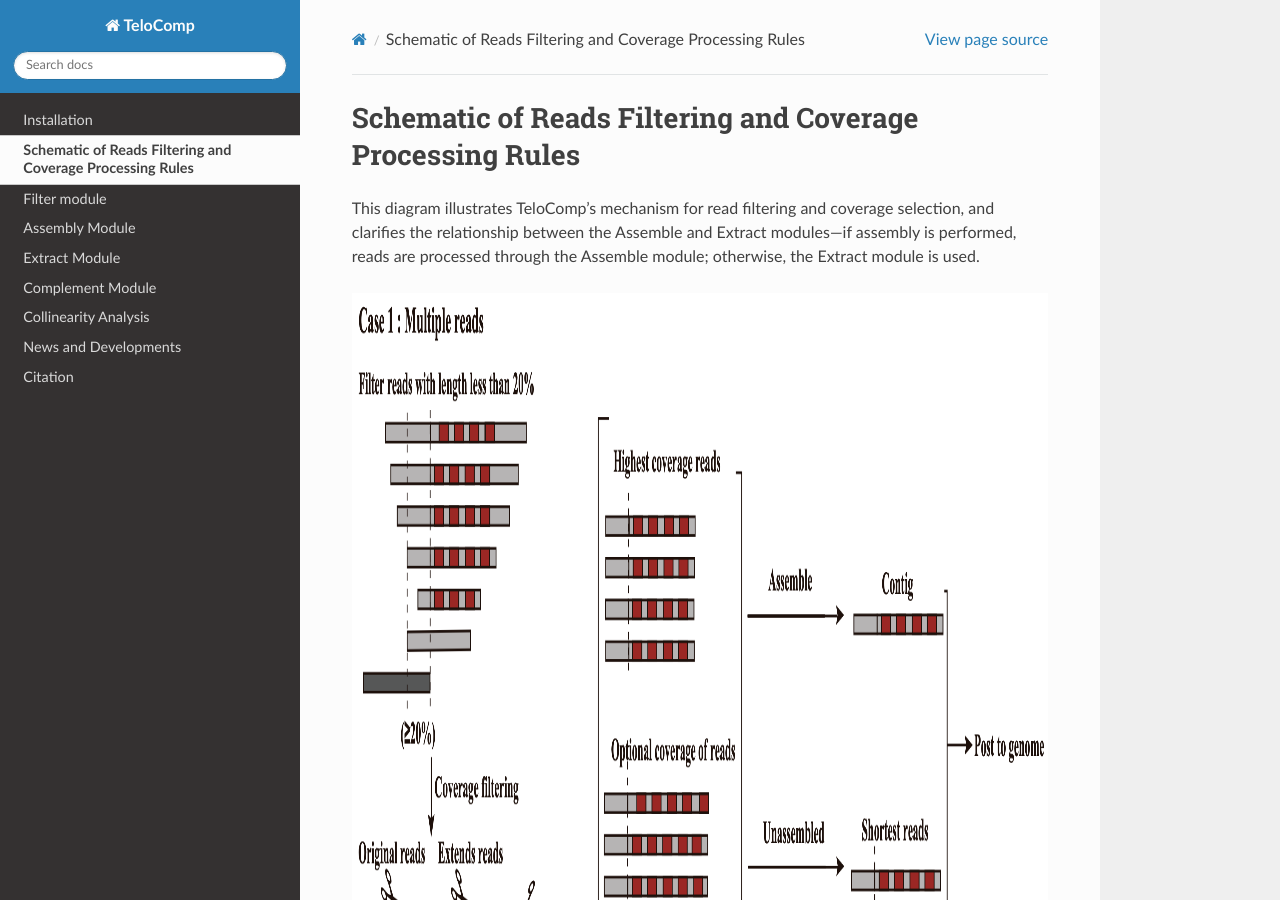
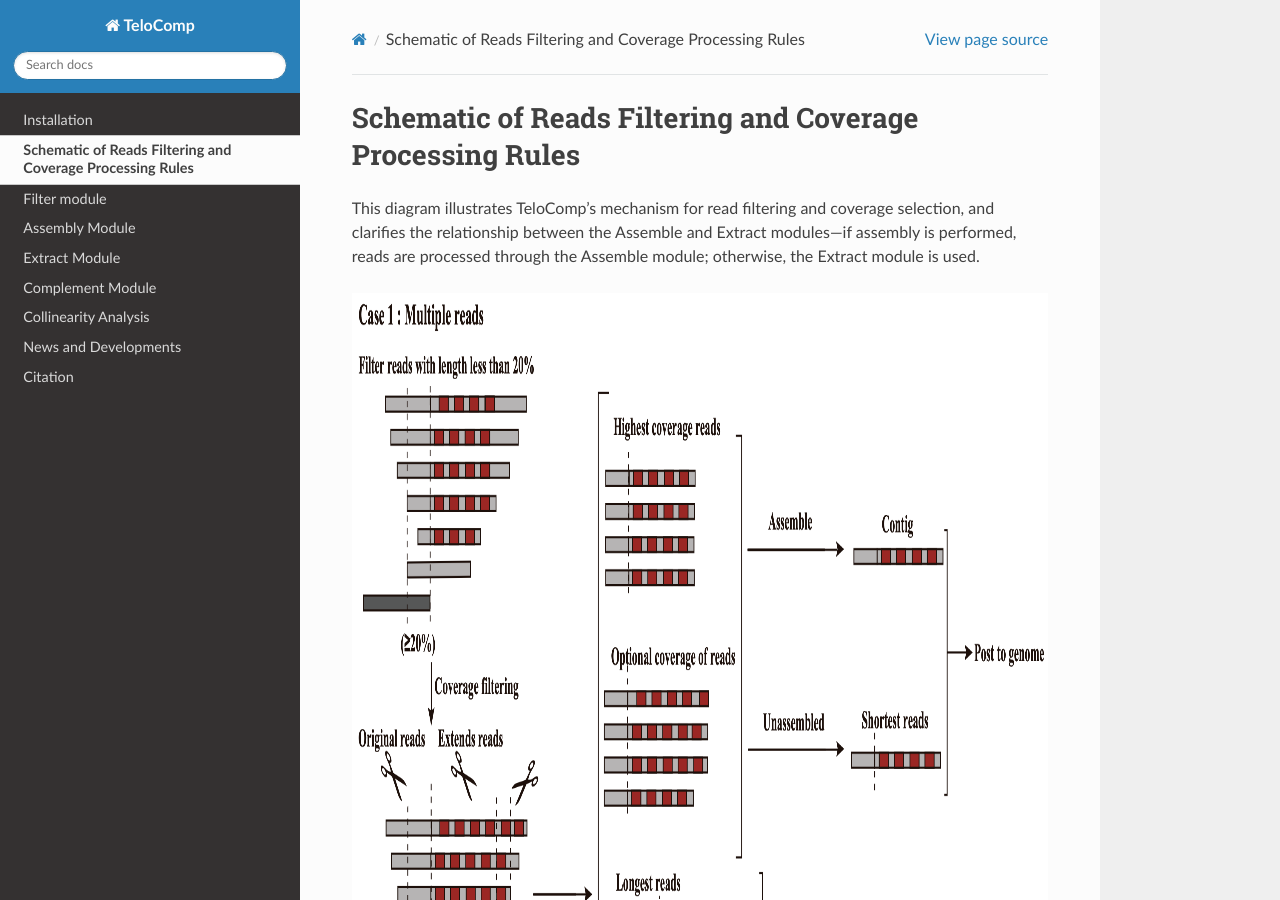
Before and after one commit to lxie-0709/TeloComp, a Sphinx documentation site: the page built from docs/content/Schematic_diagram.rst, in a window 1280 px wide and 900 px high. Built offline with Sphinx 7.4.7 and the Read the Docs theme 3.1.0, drawn with Linux system fonts in a browser that asks for light colours.

Commit message:
Update Schematic_diagram.rst

```diff
--- a/docs/content/Schematic_diagram.rst
+++ b/docs/content/Schematic_diagram.rst
@@ -4,7 +4,7 @@ Schematic of Reads Filtering and Coverage Processing Rules
 This diagram illustrates TeloComp’s mechanism for read filtering and coverage selection, and clarifies the relationship between the Assemble and Extract modules—if assembly is performed, reads are processed through the Assemble module; otherwise, the Extract module is used.
 
 .. figure:: ../images/Schematic.png
-    :scale: 88 %
+    :scale: 70 %
     :align: center
 
     Schematic diagram illustrating read sorting and coverage selection in TeloComp.
```
